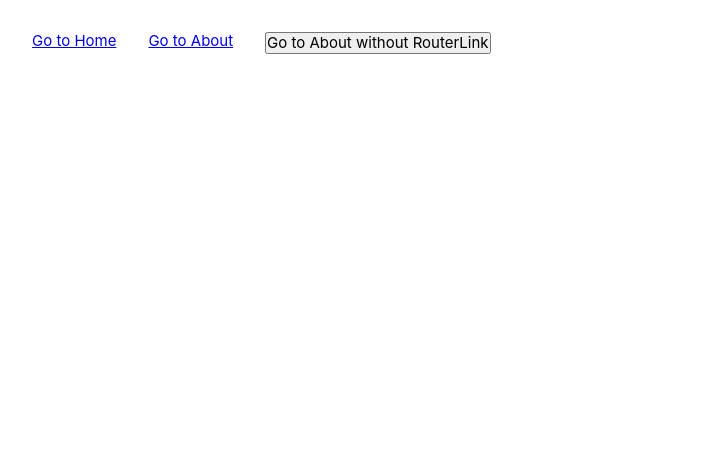
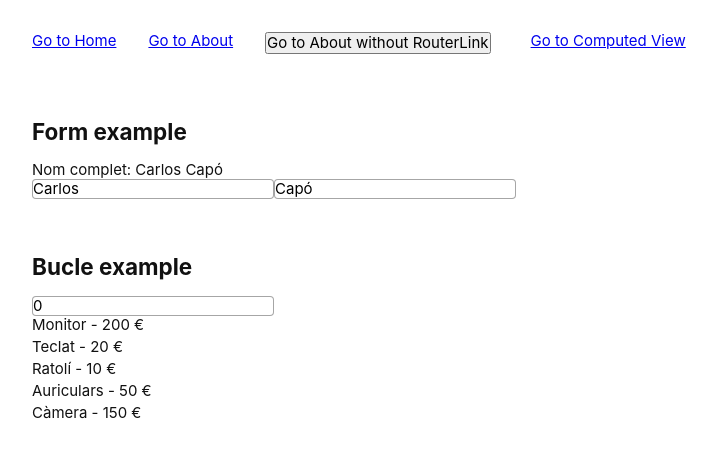
Before and after one commit to picuu/m14, a Vue app: page /computed in a window 1280 px wide. Shown: the top 456 px of the page, without its empty margins (108-824 px from the left). Built offline with nearby package versions, Linux system fonts and the light colour scheme.

Commit message:
add computed example with bucle

```diff
--- a/src/App.vue
+++ b/src/App.vue
@@ -12,6 +12,7 @@ const goToAbout = () => {
     <RouterLink to="/">Go to Home</RouterLink>
     <RouterLink to="/about">Go to About</RouterLink>
     <button @click="goToAbout">Go to About without RouterLink</button>
+    <RouterLink to="/computed">Go to Computed View</RouterLink>
   </header>
 
   <main>
--- /dev/null
+++ b/src/components/computed/BucleExample.vue
@@ -0,0 +1,30 @@
+<script setup>
+import { computed, ref } from 'vue'
+
+const minPrice = ref(0)
+
+const products = ref([
+  { name: 'Monitor', price: 200 },
+  { name: 'Teclat', price: 20 },
+  { name: 'Ratolí', price: 10 },
+  { name: 'Auriculars', price: 50 },
+  { name: 'Càmera', price: 150 }
+])
+
+const filteredProducts = computed(() => products.value.filter((product) => product.price >= minPrice.value))
+</script>
+
+<template>
+  <h2>Bucle example</h2>
+
+  <input v-model.number="minPrice" placeholder="Preu mínim" />
+  <ul>
+    <li v-for="product in filteredProducts" :key="product.name">{{ product.name }} - {{ product.price }} €</li>
+  </ul>
+</template>
+
+<style scoped>
+h2 {
+  margin-bottom: 1rem;
+}
+</style>
--- a/src/components/ExampleComputed.vue
+++ b/src/components/computed/FormExample.vue
@@ -8,9 +8,17 @@ const fullName = computed(() => `${name.value} ${surname.value}`)
 </script>
 
 <template>
+  <h2>Form example</h2>
+
   <div>
     <p>Nom complet: {{ fullName }}</p>
     <input v-model="name" placeholder="Nom" />
     <input v-model="surname" placeholder="Cognom" />
   </div>
 </template>
+
+<style scoped>
+h2 {
+  margin-bottom: 1rem;
+}
+</style>
--- a/src/router/index.js
+++ b/src/router/index.js
@@ -13,6 +13,11 @@ const router = createRouter({
       path: '/about',
       name: 'About',
       component: () => import('@/views/AboutView.vue')
+    },
+    {
+      path: '/computed',
+      name: 'Computed',
+      component: () => import('@/views/ComputedView.vue')
     }
   ]
 })
--- /dev/null
+++ b/src/views/ComputedView.vue
@@ -0,0 +1,14 @@
+<script setup>
+import FormExample from '@/components/computed/FormExample.vue'
+import BucleExample from '@/components/computed/BucleExample.vue'
+</script>
+
+<template>
+  <section>
+    <FormExample />
+
+    <br /><br /><br />
+
+    <BucleExample />
+  </section>
+</template>
--- a/src/views/HomeView.vue
+++ b/src/views/HomeView.vue
@@ -1,7 +1,6 @@
 <script setup>
 import KeyForSample from '@/components/KeyForSample.vue'
 import WatchArrayExample from '@/components/WatchArrayExample.vue'
-import ExampleComputed from '@/components/ExampleComputed.vue'
 </script>
 
 <template>
@@ -11,9 +10,5 @@ import ExampleComputed from '@/components/ExampleComputed.vue'
     <br /><br /><br />
 
     <WatchArrayExample />
-
-    <br /><br /><br />
-
-    <ExampleComputed />
   </section>
 </template>
```
